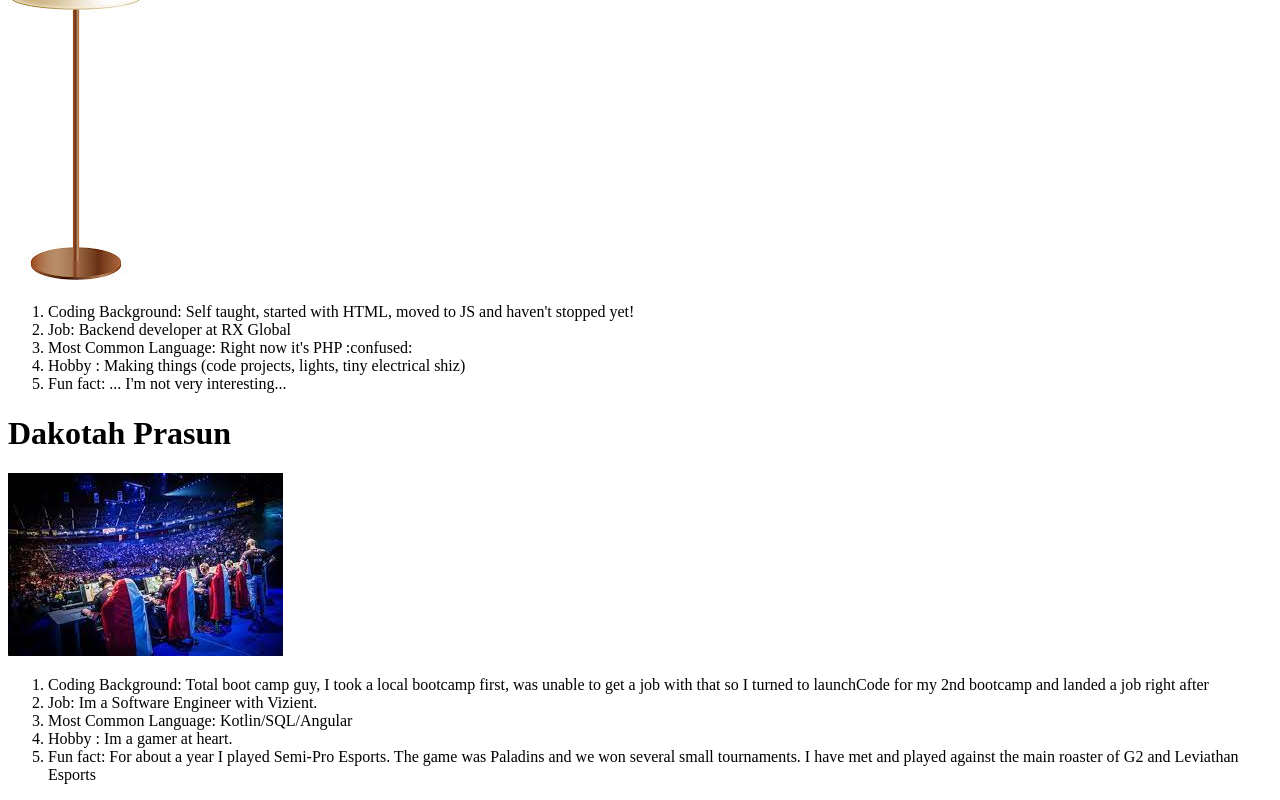
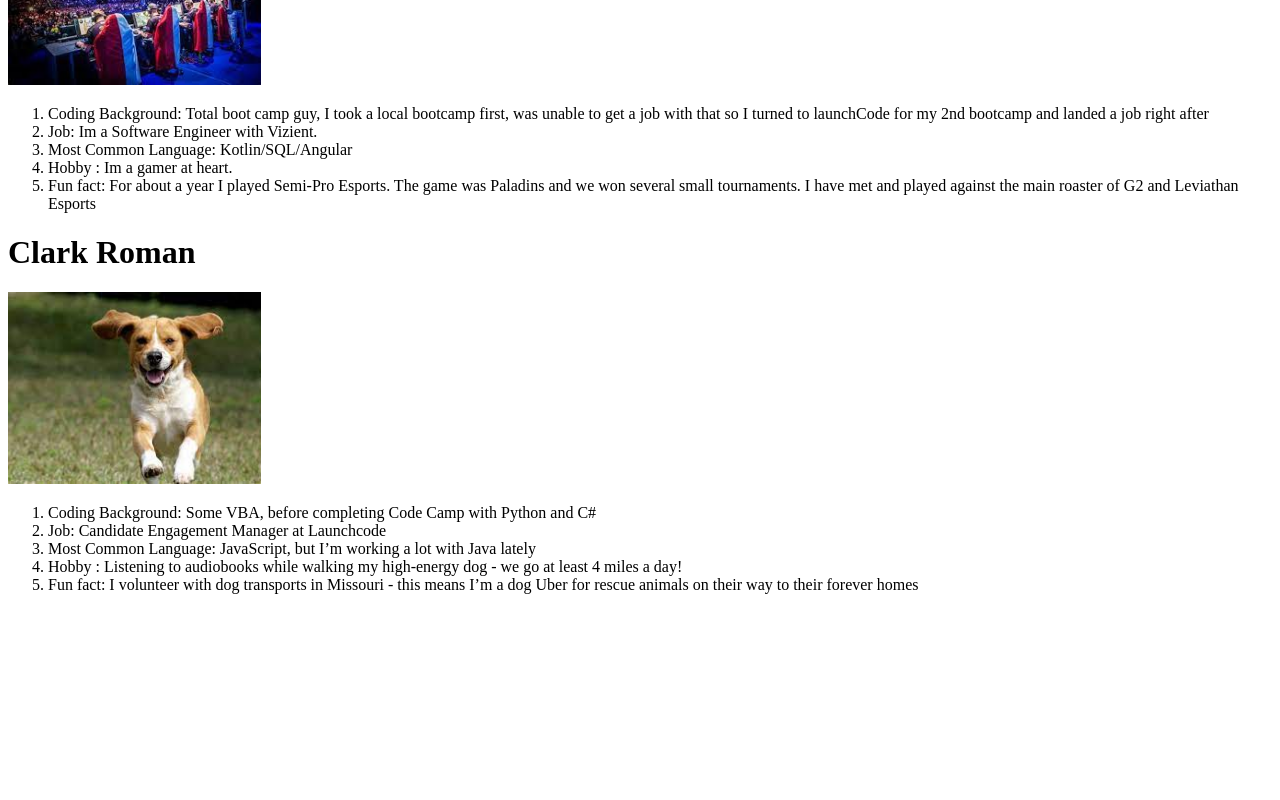
Before and after one commit to kfbarry/TA_Bios, an Angular app: page / in a window 1280 px wide. Shown: the part 2525-3325 px from the top of the page. After the commit the page ends 3135 px from the top, so only its background shows below. Built offline with nearby package versions, Linux system fonts and the light colour scheme.

Commit message:
added Clark to the list

```diff
--- a/src/app/bios/bios.component.css
+++ b/src/app/bios/bios.component.css
@@ -0,0 +1,8 @@
+img{
+    height: auto;
+    width: 20%;
+}
+
+.taInfo{
+    display: flexbox;
+}
--- a/src/app/bios/bios.component.html
+++ b/src/app/bios/bios.component.html
@@ -1,4 +1,4 @@
-<div *ngFor="let ta of tas">
+<div class="taInfo" *ngFor="let ta of tas">
   <H1>{{ ta.name }}</H1>
   <img src="{{ ta.photo }}" alt="TA Photo" />
   <ol>
--- a/src/app/bios/bios.component.ts
+++ b/src/app/bios/bios.component.ts
@@ -79,8 +79,17 @@ export class BiosComponent implements OnInit {
     "assets/images/DakotahPhoto.jpeg"
     )
 
+    clarkRoman = new BiosComponent.ta ("Clark Roman",
+    "Some VBA, before completing Code Camp with Python and C#",
+    "Candidate Engagement Manager at Launchcode",
+    "JavaScript, but I’m working a lot with Java lately",
+    "Listening to audiobooks while walking my high-energy dog - we go at least 4 miles a day!",
+    "I volunteer with dog transports in Missouri - this means I’m a dog Uber for rescue animals on their way to their forever homes",
+    "assets/images/ClarkPhoto.jpg"
+    )
 
-  tas: any[] = [this.marcusChinery, this.shawnTA, this.lawrence, this.safna, this.colin, this.dakotahPrasun];
+
+  tas: any[] = [this.marcusChinery, this.shawnTA, this.lawrence, this.safna, this.colin, this.dakotahPrasun, this.clarkRoman];
 
   constructor() { }
 
```
Also changed, not shown: src/assets/images/ClarkPhoto.jpg (added).
